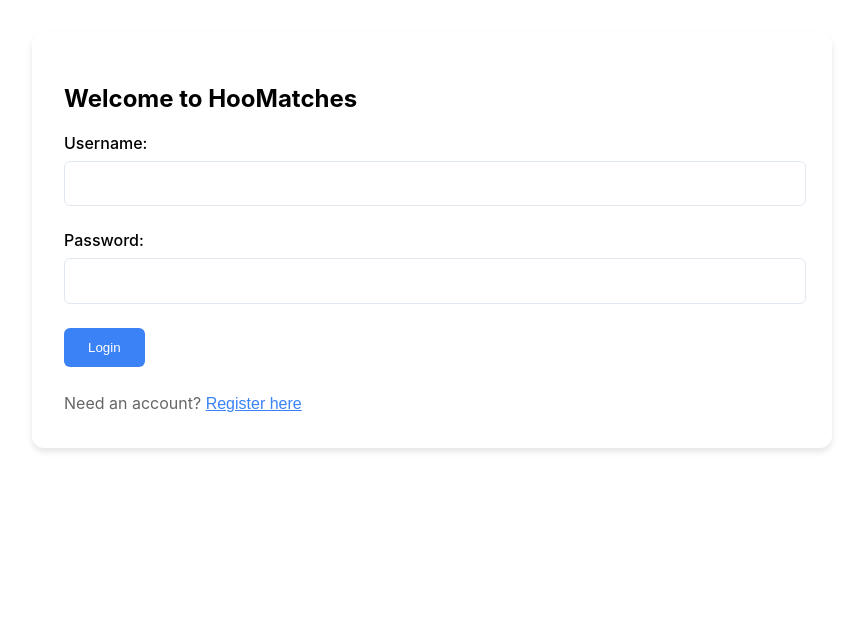
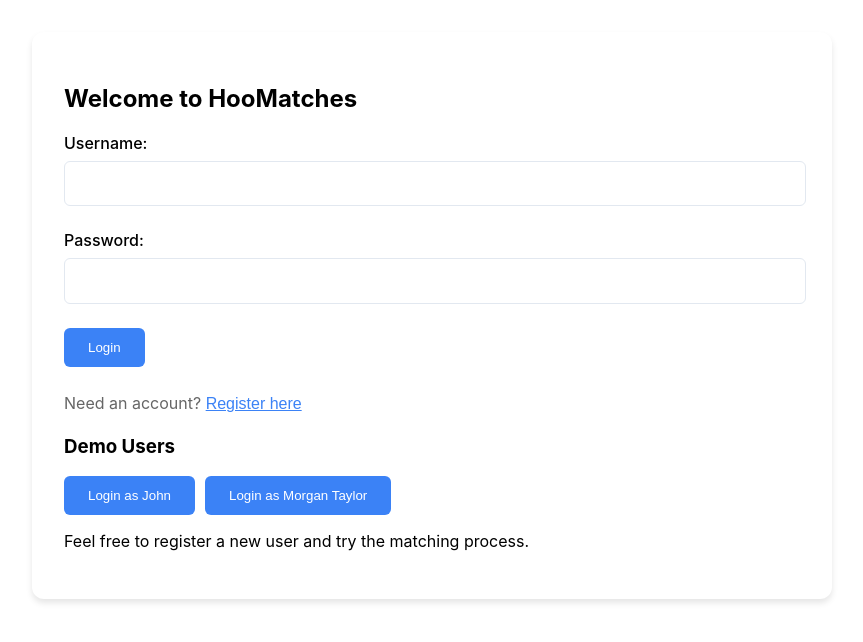
Before and after one commit to xiazeyu/HooMatches, a React (Create React App) app in the folder hoomatches/: page / in a window 1280 px wide. Shown: the top 642 px of the page, without its empty margins (208-1071 px from the left). Built offline with nearby package versions, Linux system fonts and the light colour scheme.

Commit message:
add demo login

```diff
--- a/hoomatches/src/pages/LoginPage.js
+++ b/hoomatches/src/pages/LoginPage.js
@@ -71,6 +71,12 @@ export default function AuthPage() {
     setError('');
   };
 
+  const handleDemoLogin = (username, password) => {
+    setCredentials({ username, password, email: '', confirmPassword: '' });
+    setIsRegistering(false);
+    setError('');
+  };
+
   return (
     <div className="auth-form">
       <h2>{isRegistering ? 'Create Account' : 'Welcome to HooMatches'}</h2>
@@ -132,6 +138,20 @@ export default function AuthPage() {
           {isRegistering ? 'Login here' : 'Register here'}
         </button>
       </div>
+
+      <div className="demo-users">
+        <h3>Demo Users</h3>
+        <button
+          style={{ marginRight: '10px' }}
+          onClick={() => handleDemoLogin('john', 'abc')}
+        >
+          Login as John
+        </button>
+        <button onClick={() => handleDemoLogin('morgan_taylor', 'password')}>
+          Login as Morgan Taylor
+        </button>
+        <p>Feel free to register a new user and try the matching process.</p>
+      </div>
     </div>
   );
 }
```
